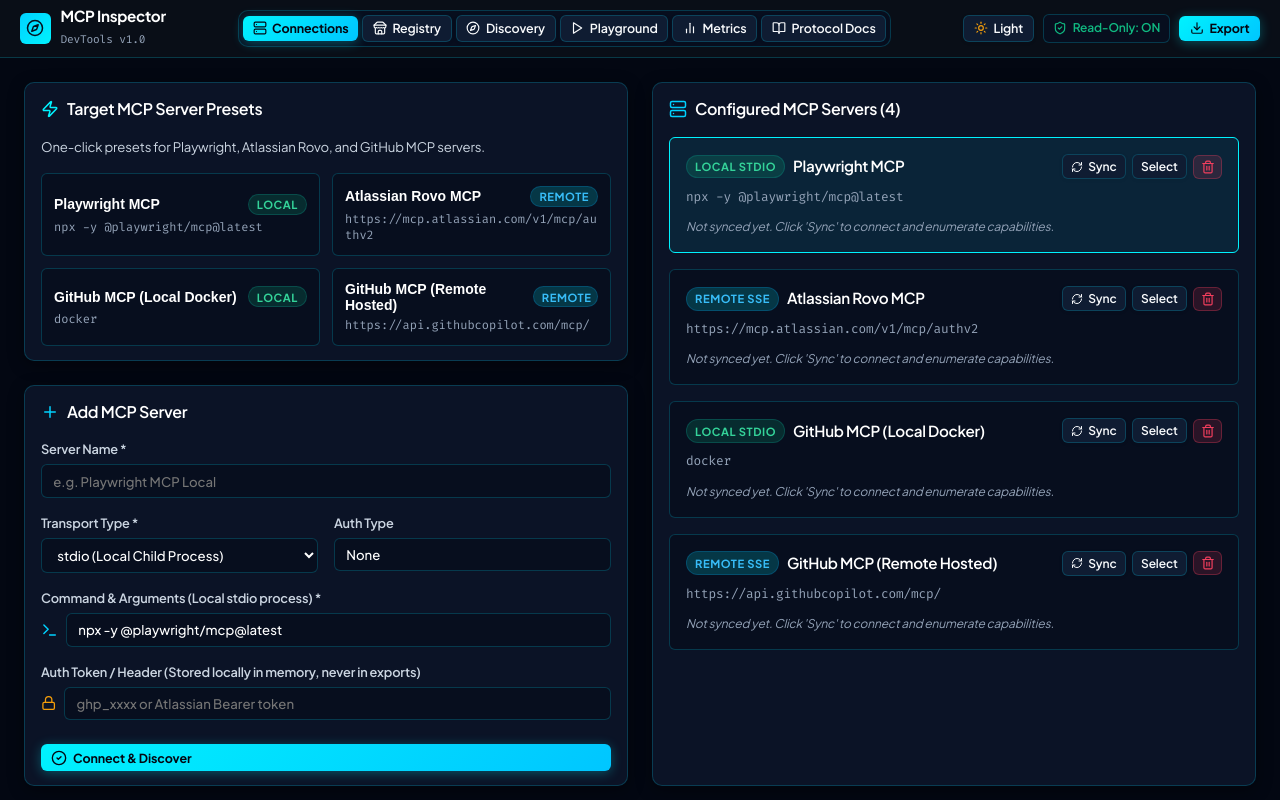
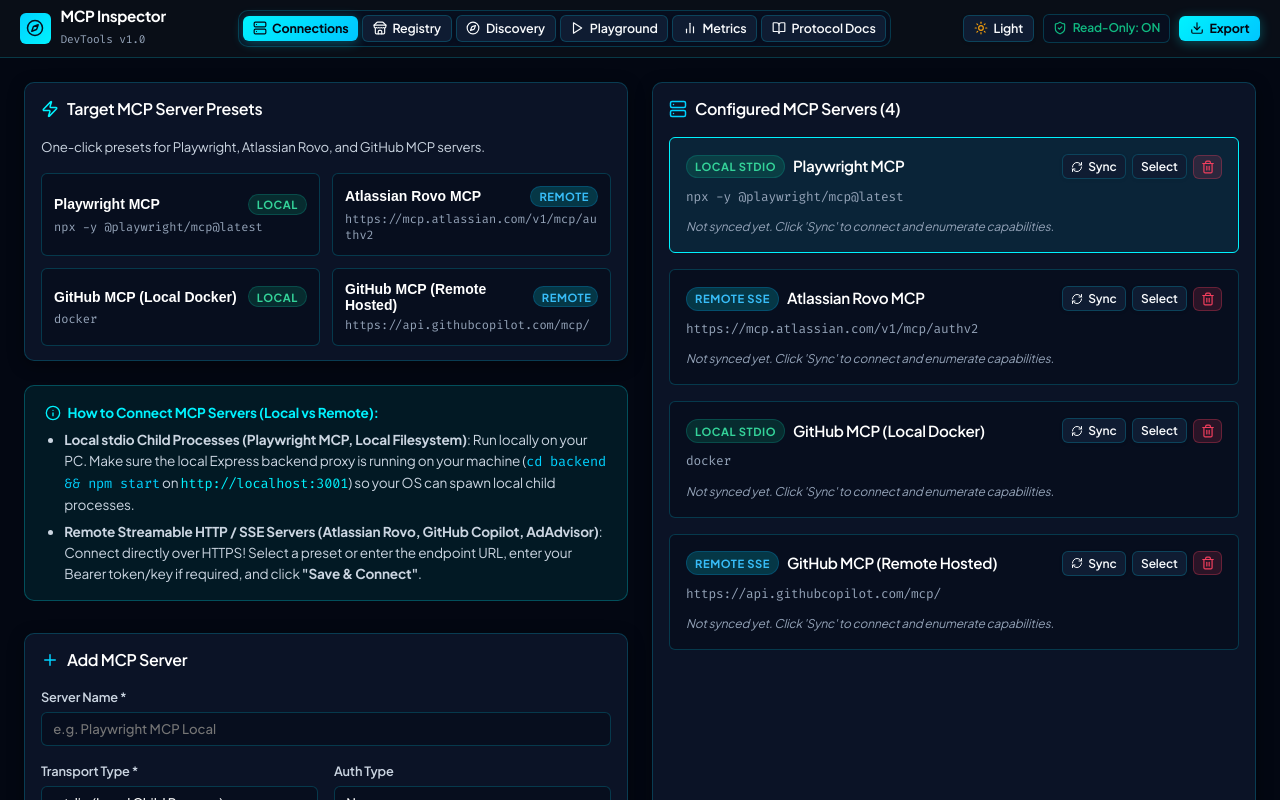
Before and after one commit to chdeerasameera-dev/AITesterBlueprint3x, a React (Vite) app in the folder MCP/Task18072026/frontend/: page / in a window 1280 px wide. Shown: the top 800 px of the page. Built offline with nearby package versions, Linux system fonts and the light colour scheme; no server answers.

Commit message:
docs: Add connection helper diagnostic banner to ConnectionManager

```diff
--- a/MCP/Task18072026/frontend/src/components/ConnectionManager.tsx
+++ b/MCP/Task18072026/frontend/src/components/ConnectionManager.tsx
@@ -1,6 +1,6 @@
 import React, { useState } from "react";
 import { ServerConfig, ServerDiscoveryResult } from "../types/mcp";
-import { Server, Plus, Zap, CheckCircle2, AlertTriangle, XCircle, Trash2, RefreshCw, Lock, Terminal, Globe } from "lucide-react";
+import { Server, Plus, Zap, CheckCircle2, AlertTriangle, XCircle, Trash2, RefreshCw, Lock, Terminal, Globe, Info } from "lucide-react";
 
 interface ConnectionManagerProps {
   configs: ServerConfig[];
@@ -108,6 +108,31 @@
               </button>
             ))}
           </div>
+        </div>
+
+        {/* How to Connect MCP Servers Guide Banner */}
+        <div style={{
+          gridColumn: "1 / -1",
+          background: "rgba(0, 242, 254, 0.08)",
+          border: "1px solid rgba(0, 242, 254, 0.25)",
+          borderRadius: "var(--radius-md)",
+          padding: "1rem 1.25rem",
+          marginBottom: "0.5rem",
+          fontSize: "0.85rem",
+          lineHeight: 1.55,
+          color: "var(--text-secondary)"
+        }}>
+          <div style={{ fontWeight: 700, color: "var(--accent-cyan)", marginBottom: "0.35rem", display: "flex", alignItems: "center", gap: "0.4rem" }}>
+            <Info size={16} /> How to Connect MCP Servers (Local vs Remote):
+          </div>
+          <ul style={{ margin: 0, paddingLeft: "1.2rem", display: "flex", flexDirection: "column", gap: "0.35rem" }}>
+            <li>
+              <strong>Local stdio Child Processes (Playwright MCP, Local Filesystem)</strong>: Run locally on your PC. Make sure the local Express backend proxy is running on your machine (<code style={{ color: "var(--accent-teal)" }}>cd backend && npm start</code> on <code style={{ color: "var(--accent-cyan)" }}>http://localhost:3001</code>) so your OS can spawn local child processes.
+            </li>
+            <li>
+              <strong>Remote Streamable HTTP / SSE Servers (Atlassian Rovo, GitHub Copilot, AdAdvisor)</strong>: Connect directly over HTTPS! Select a preset or enter the endpoint URL, enter your Bearer token/key if required, and click <strong>"Save & Connect"</strong>.
+            </li>
+          </ul>
         </div>
 
         {/* Configure / Edit Form */}
```
